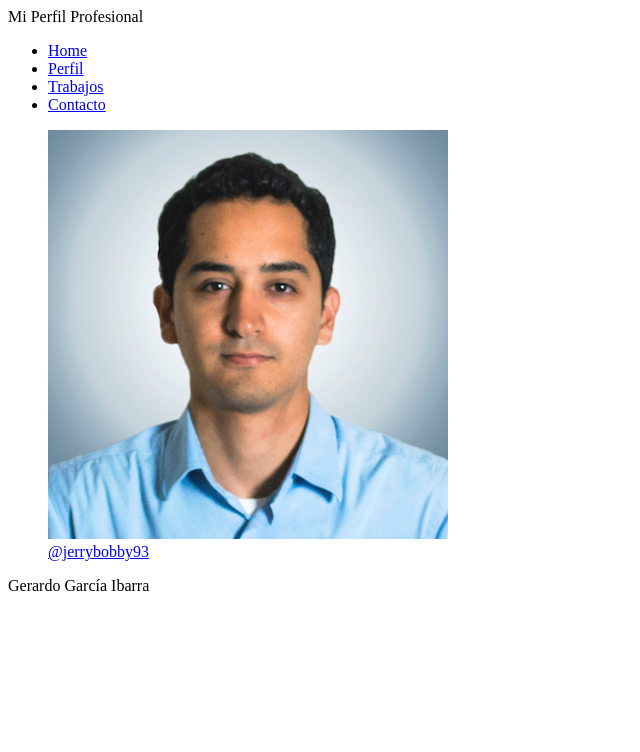
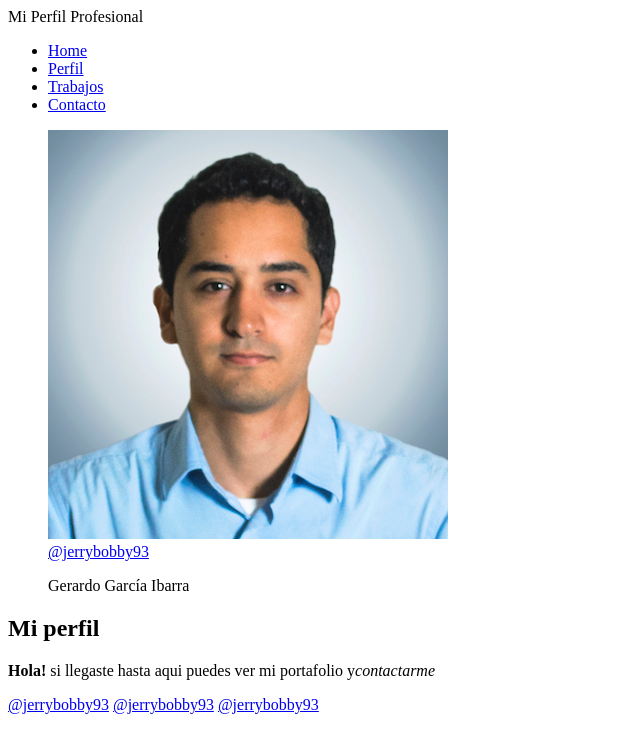
Before and after one commit to jerrybobby93/miperfil, a plain HTML site: page index.html in a window 1280 px wide. Shown: the whole page, without its empty margins (0-640 px from the left). Drawn offline with Linux system fonts and the light colour scheme.

Commit message:
v4 - Se maqueto modulo profile

```diff
--- a/_notes/dwsync.xml
+++ b/_notes/dwsync.xml
@@ -1,5 +1,5 @@
 <?xml version="1.0" encoding="utf-8" ?>
 <dwsync>
 <file name=".DS_Store" server="ftp.260mb.net/htdocs/miperfil/" local="3543273367" remote="318763443936178212" Dst="-1" />
-<file name="index.html" server="ftp.260mb.net/htdocs/miperfil/" local="3543273221" remote="318763443936178452" Dst="-1" />
+<file name="index.html" server="ftp.260mb.net/htdocs/miperfil/" local="3543443987" remote="318763443936349092" Dst="-1" />
 </dwsync>
--- a/index.html
+++ b/index.html
@@ -21,8 +21,17 @@
   <figure class="Header-imageContainer"> <img src="img/avatar.jpg" alt="Imagen personal" class="Header-image"/>
   <figcaption class="Header-imageDescription"> <a class"Header-link" href="https://twitter.com/jerrybobby93/" target="_black">@jerrybobby93</a>
   <figcaption>
+   <p class="Header-name" >Gerardo García Ibarra</p>
   </figure>
-  <p class="Header-name" >Gerardo García Ibarra</p>
+  <section id="perfil" class="Profile">
+  <div class="u-containerDefault">
+  <h2 class="Profile-title u-title">Mi perfil</h2>
+  <p class="Profile-description"> <strong>Hola!</strong> si <span class="Profile-span">llegaste</span> hasta aqui puedes ver mi portafolio y<em>contactarme</em> </p>
+  <a class="Profile-link" href="http://twitter.com/jerrybobby93/" target="_blank">@jerrybobby93</a>
+  <a class="Profile-link" href="http://twitter.com/jerrybobby93/" target="_blank">@jerrybobby93</a>
+  <a class="Profile-link" href="http://twitter.com/jerrybobby93/" target="_blank">@jerrybobby93</a>
+  </div>
+  </section>
 </header>
 </body>
 </html>
```
